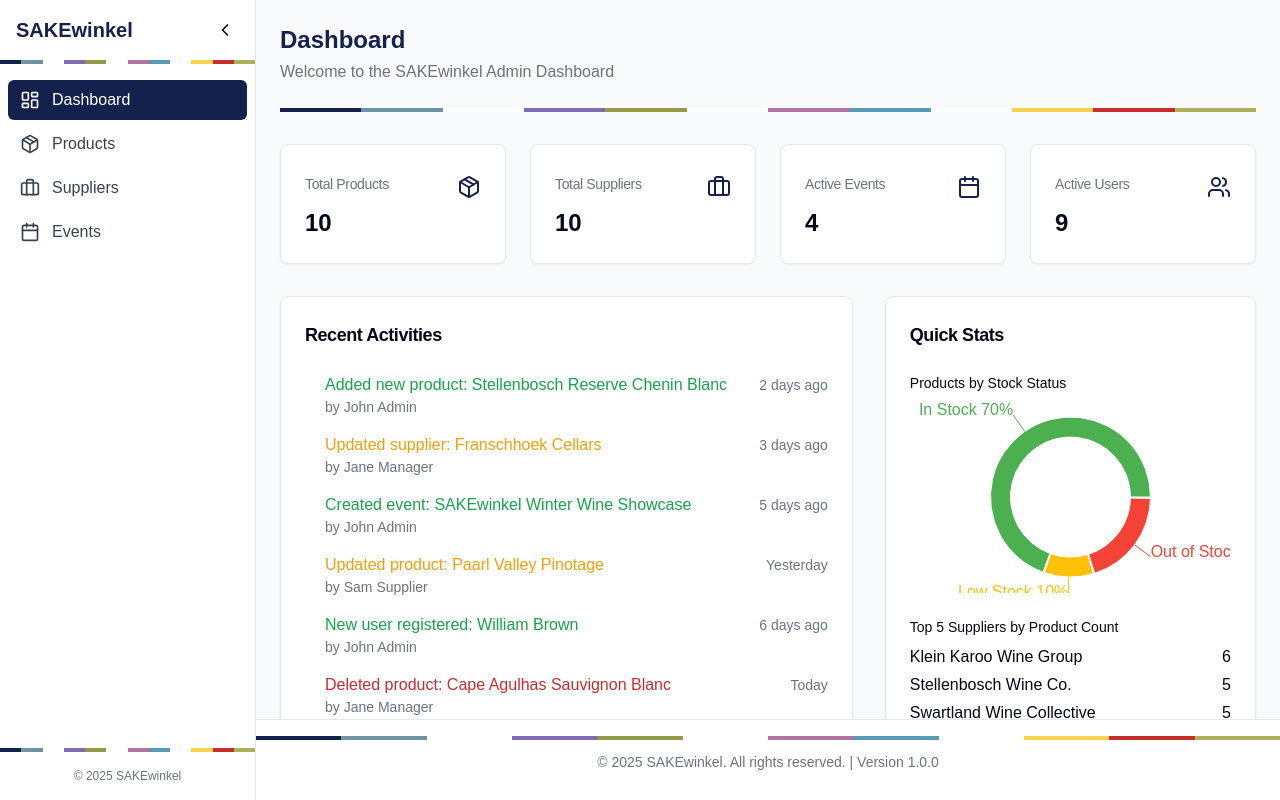
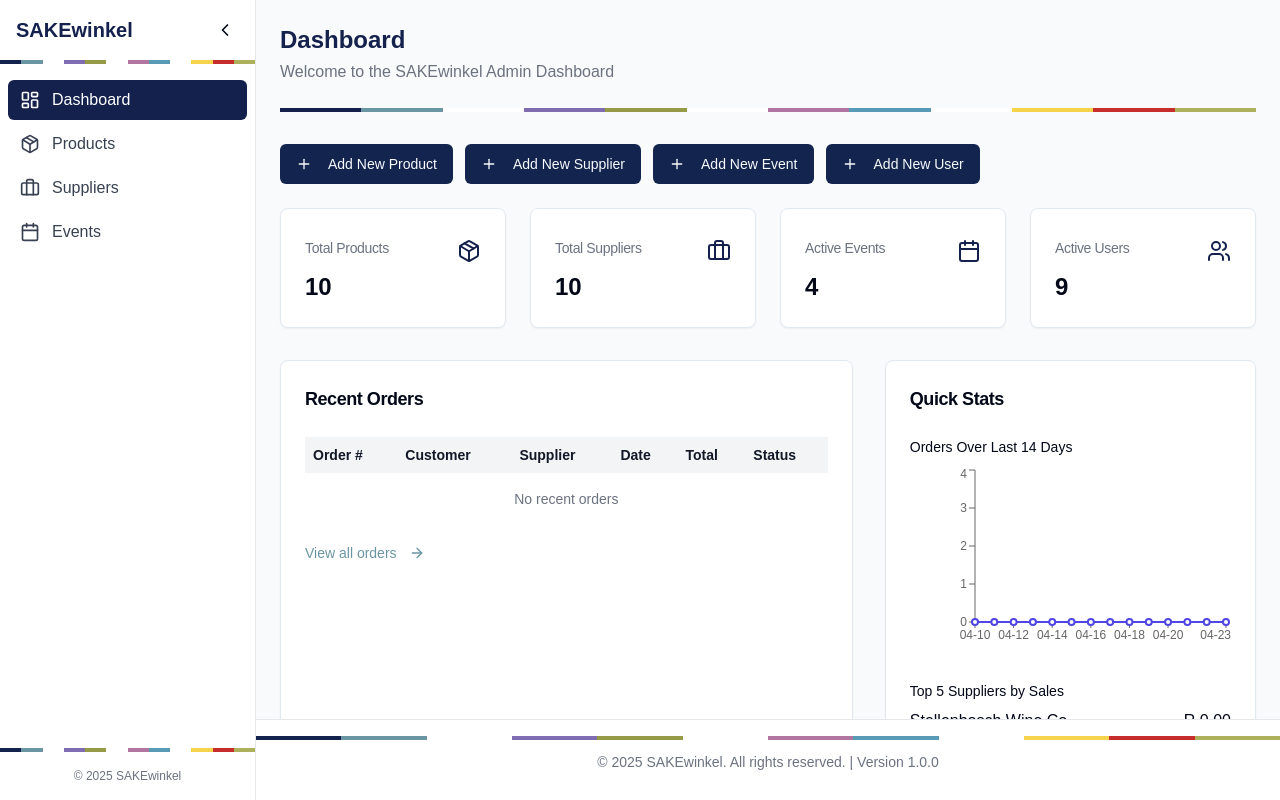
Before and after one commit to Morne04-Personal/sake-admin, a React (Vite) app: page /dashboard in a window 1280 px wide. Built offline with nearby package versions, Linux system fonts and the light colour scheme; sample sign-in values are in the browser's storage.

Commit message:
Refactor: Update dashboard page content
Update the dashboard page to display recent orders, a line graph of orders over time, top suppliers by sales, and move quick actions to the top.

```diff
--- a/src/pages/Dashboard.tsx
+++ b/src/pages/Dashboard.tsx
@@ -1,4 +1,3 @@
-
 import { DashboardLayout } from "@/components/layout/dashboard-layout";
 import { PageHeader } from "@/components/layout/page-header";
 import { Card, CardContent, CardHeader, CardTitle } from "@/components/ui/card";
@@ -6,20 +5,51 @@ import { Package, Briefcase, Calendar, Users, ArrowRight, Plus } from "lucide-re
 import { Button } from "@/components/ui/button";
 import { ColorfulDivider } from "@/components/ui/colorful-divider";
 import { Link } from "react-router-dom";
-import { products, suppliers, events, users, activities, notifications } from "@/lib/mock-data";
+import { products, suppliers, events, users, activities, notifications, orders } from "@/lib/mock-data";
 import { formatCurrency, formatDate, getRelativeTime, getActivityColor } from "@/lib/utils";
 import {
-  PieChart,
-  Pie,
-  Cell,
-  ResponsiveContainer,
-  BarChart,
-  Bar,
+  LineChart,
+  Line,
   XAxis,
   YAxis,
   Tooltip,
-  Legend
+  ResponsiveContainer,
 } from "recharts";
+
+const recentOrders = [...(orders || [])]
+  .sort((a, b) => new Date(b.createdAt).getTime() - new Date(a.createdAt).getTime())
+  .slice(0, 5);
+
+function getOrderStats(orders) {
+  const stats = {};
+  const now = new Date();
+  for (let i = 13; i >= 0; i--) {
+    const dt = new Date(now);
+    dt.setDate(now.getDate() - i);
+    const key = dt.toISOString().slice(0, 10);
+    stats[key] = 0;
+  }
+  for (const order of orders) {
+    const key = new Date(order.createdAt).toISOString().slice(0, 10);
+    if (stats[key] !== undefined) stats[key]++;
+  }
+  return Object.entries(stats).map(([date, count]) => ({
+    date,
+    count,
+  }));
+}
+
+const orderStats = getOrderStats(orders || []);
+
+const topSuppliersBySales = [...(suppliers || [])]
+  .map(supplier => {
+    const sales = (orders || [])
+      .filter(order => order.supplierId === supplier.id)
+      .reduce((sum, o) => sum + (o.total || 0), 0);
+    return { ...supplier, sales };
+  })
+  .sort((a, b) => b.sales - a.sales)
+  .slice(0, 5);
 
 const Dashboard = () => {
   const statsCards = [
@@ -53,30 +83,26 @@ const Dashboard = () => {
     }
   ];
 
-  // Calculate stock status data for pie chart
-  const stockStatusData = [
-    { name: "In Stock", value: products.filter(p => p.stockQuantity > 10).length },
-    { name: "Low Stock", value: products.filter(p => p.stockQuantity > 0 && p.stockQuantity <= 10).length },
-    { name: "Out of Stock", value: products.filter(p => p.stockQuantity === 0).length }
-  ];
-
-  const STOCK_COLORS = ["#4CAF50", "#FFC107", "#F44336"];
-
-  // Top suppliers by product count
-  const topSuppliers = [...suppliers]
-    .sort((a, b) => b.productsCount - a.productsCount)
-    .slice(0, 5);
-
-  // Upcoming events
-  const upcomingEvents = events
-    .filter(event => new Date(event.startDate) > new Date())
-    .sort((a, b) => new Date(a.startDate).getTime() - new Date(b.startDate).getTime())
-    .slice(0, 5);
-
   return (
     <DashboardLayout>
       <PageHeader title="Dashboard" description="Welcome to the SAKEwinkel Admin Dashboard" />
+
       <ColorfulDivider className="mb-8" />
+
+      <div className="mb-6 flex flex-wrap gap-3">
+        <Button className="sake-button-primary flex items-center justify-center">
+          <Plus className="h-5 w-5 mr-2" /> Add New Product
+        </Button>
+        <Button className="sake-button-primary flex items-center justify-center">
+          <Plus className="h-5 w-5 mr-2" /> Add New Supplier
+        </Button>
+        <Button className="sake-button-primary flex items-center justify-center">
+          <Plus className="h-5 w-5 mr-2" /> Add New Event
+        </Button>
+        <Button className="sake-button-primary flex items-center justify-center">
+          <Plus className="h-5 w-5 mr-2" /> Add New User
+        </Button>
+      </div>
 
       <div className="grid grid-cols-1 md:grid-cols-2 lg:grid-cols-4 gap-6 mb-8">
         {statsCards.map((card) => (
@@ -99,33 +125,46 @@ const Dashboard = () => {
       <div className="grid grid-cols-1 lg:grid-cols-5 gap-8 mb-8">
         <Card className="col-span-1 lg:col-span-3">
           <CardHeader>
-            <CardTitle className="text-lg">Recent Activities</CardTitle>
+            <CardTitle className="text-lg">Recent Orders</CardTitle>
           </CardHeader>
           <CardContent>
-            <div className="space-y-4">
-              {activities.slice(0, 10).map((activity) => (
-                <div key={activity.id} className="flex items-start">
-                  <div className="w-2 h-2 rounded-full mt-2 mr-3" style={{
-                    backgroundColor: getActivityColor(activity.activityType).replace('text-', '')
-                  }}></div>
-                  <div className="flex-1">
-                    <div className="flex flex-col sm:flex-row sm:items-center sm:justify-between">
-                      <p className={`font-medium ${getActivityColor(activity.activityType)}`}>
-                        {activity.description}
-                      </p>
-                      <span className="text-sm text-gray-500">
-                        {getRelativeTime(activity.timestamp)}
-                      </span>
-                    </div>
-                    <p className="text-sm text-gray-500">
-                      by {users.find(u => u.id === activity.userId)?.firstName} {users.find(u => u.id === activity.userId)?.lastName}
-                    </p>
-                  </div>
-                </div>
-              ))}
+            <div className="overflow-x-auto">
+              <table className="min-w-full text-sm">
+                <thead>
+                  <tr className="text-gray-900 bg-gray-100">
+                    <th className="px-2 py-2 text-left">Order #</th>
+                    <th className="px-2 py-2 text-left">Customer</th>
+                    <th className="px-2 py-2 text-left">Supplier</th>
+                    <th className="px-2 py-2 text-left">Date</th>
+                    <th className="px-2 py-2 text-left">Total</th>
+                    <th className="px-2 py-2 text-left">Status</th>
+                  </tr>
+                </thead>
+                <tbody>
+                  {recentOrders.length === 0 && (
+                    <tr>
+                      <td colSpan={6} className="p-4 text-center text-gray-500">No recent orders</td>
+                    </tr>
+                  )}
+                  {recentOrders.map(order => {
+                    const customer = users.find(u => u.id === order.userId);
+                    const supplier = suppliers.find(s => s.id === order.supplierId);
+                    return (
+                      <tr key={order.id} className="border-b last:border-b-0">
+                        <td className="px-2 py-2 font-mono">{order.orderNumber || order.id}</td>
+                        <td className="px-2 py-2">{customer ? `${customer.firstName} ${customer.lastName}` : "N/A"}</td>
+                        <td className="px-2 py-2">{supplier ? supplier.name : "N/A"}</td>
+                        <td className="px-2 py-2">{formatDate(order.createdAt)}</td>
+                        <td className="px-2 py-2">{formatCurrency(order.total)}</td>
+                        <td className="px-2 py-2 capitalize">{order.status || "Pending"}</td>
+                      </tr>
+                    );
+                  })}
+                </tbody>
+              </table>
               <div className="pt-2">
                 <Button variant="link" className="text-sake-teal-blue hover:text-sake-deep-navy p-0">
-                  View all activities <ArrowRight className="h-4 w-4 ml-1" />
+                  View all orders <ArrowRight className="h-4 w-4 ml-1" />
                 </Button>
               </div>
             </div>
@@ -139,37 +178,26 @@ const Dashboard = () => {
           <CardContent>
             <div className="space-y-6">
               <div>
-                <h4 className="text-sm font-medium mb-2">Products by Stock Status</h4>
+                <h4 className="text-sm font-medium mb-2">Orders Over Last 14 Days</h4>
                 <div className="h-48">
                   <ResponsiveContainer width="100%" height="100%">
-                    <PieChart>
-                      <Pie
-                        data={stockStatusData}
-                        cx="50%"
-                        cy="50%"
-                        innerRadius={60}
-                        outerRadius={80}
-                        paddingAngle={1}
-                        dataKey="value"
-                        label={({ name, percent }) => `${name} ${(percent * 100).toFixed(0)}%`}
-                      >
-                        {stockStatusData.map((entry, index) => (
-                          <Cell key={`cell-${index}`} fill={STOCK_COLORS[index]} />
-                        ))}
-                      </Pie>
+                    <LineChart data={orderStats}>
+                      <XAxis dataKey="date" tickFormatter={d => d.slice(5)} fontSize={12} />
+                      <YAxis allowDecimals={false} fontSize={12} />
                       <Tooltip />
-                    </PieChart>
+                      <Line type="monotone" dataKey="count" stroke="#4F46E5" strokeWidth={2} dot />
+                    </LineChart>
                   </ResponsiveContainer>
                 </div>
               </div>
 
               <div>
-                <h4 className="text-sm font-medium mb-2">Top 5 Suppliers by Product Count</h4>
+                <h4 className="text-sm font-medium mb-2">Top 5 Suppliers by Sales</h4>
                 <div className="space-y-1">
-                  {topSuppliers.map((supplier) => (
+                  {topSuppliersBySales.map((supplier) => (
                     <div key={supplier.id} className="flex items-center justify-between">
                       <span className="truncate max-w-[200px]">{supplier.name}</span>
-                      <span className="font-medium">{supplier.productsCount}</span>
+                      <span className="font-medium">{formatCurrency(supplier.sales)}</span>
                     </div>
                   ))}
                 </div>
@@ -178,11 +206,15 @@ const Dashboard = () => {
               <div>
                 <h4 className="text-sm font-medium mb-2">Upcoming Events</h4>
                 <div className="space-y-2">
-                  {upcomingEvents.map((event) => (
-                    <div key={event.id} className="flex items-center justify-between">
-                      <span className="truncate max-w-[200px]">{event.name}</span>
-                      <span className="text-sm text-gray-500">{formatDate(event.startDate)}</span>
-                    </div>
+                  {events
+                    .filter(event => new Date(event.startDate) > new Date())
+                    .sort((a, b) => new Date(a.startDate).getTime() - new Date(b.startDate).getTime())
+                    .slice(0, 5)
+                    .map((event) => (
+                      <div key={event.id} className="flex items-center justify-between">
+                        <span className="truncate max-w-[200px]">{event.name}</span>
+                        <span className="text-sm text-gray-500">{formatDate(event.startDate)}</span>
+                      </div>
                   ))}
                 </div>
               </div>
@@ -209,28 +241,6 @@ const Dashboard = () => {
             </div>
           </CardContent>
         </Card>
-
-        <Card>
-          <CardHeader>
-            <CardTitle className="text-lg">Quick Actions</CardTitle>
-          </CardHeader>
-          <CardContent>
-            <div className="grid grid-cols-1 md:grid-cols-2 gap-3">
-              <Button className="sake-button-primary flex items-center justify-center">
-                <Plus className="h-5 w-5 mr-2" /> Add New Product
-              </Button>
-              <Button className="sake-button-primary flex items-center justify-center">
-                <Plus className="h-5 w-5 mr-2" /> Add New Supplier
-              </Button>
-              <Button className="sake-button-primary flex items-center justify-center">
-                <Plus className="h-5 w-5 mr-2" /> Add New Event
-              </Button>
-              <Button className="sake-button-primary flex items-center justify-center">
-                <Plus className="h-5 w-5 mr-2" /> Add New User
-              </Button>
-            </div>
-          </CardContent>
-        </Card>
       </div>
     </DashboardLayout>
   );
```
